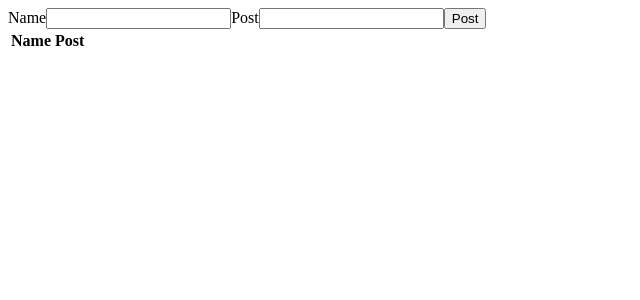
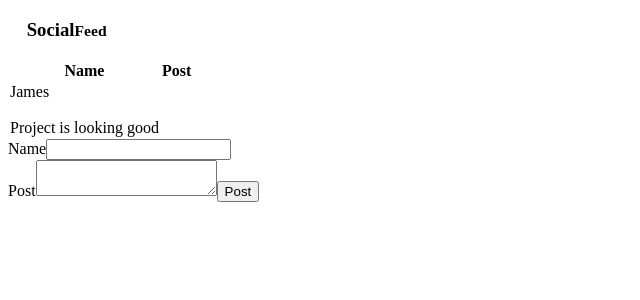
Before and after one commit to OneStarEgo/Social_Feed_Project, a React (Create React App) app: page / in a window 1280 px wide. Shown: the top 300 px of the page, without its empty margins (0-640 px from the left). Built offline with nearby package versions, Linux system fonts and the light colour scheme.

Commit message:
Created DisplayPosts Component + Added Social Feed Title in App.jsx + Deleted AddEntryForm

```diff
--- a/src/App.jsx
+++ b/src/App.jsx
@@ -4,7 +4,11 @@ import CreatePost from './Components/DisplayPosts/CreatePost'
 
 function App() {
 
-  const [posts, setPosts] = useState([])
+  const [posts, setPosts] = useState([
+    {
+      name : 'James',
+      post: 'Project is looking good',        }
+  ])
 
   function addNewPost(post){
     let tempPost = [...posts, post];
@@ -15,14 +19,16 @@ function App() {
   return (
     <div className='container-fluid'>
       <div className='row'>
+        <h3 style={{margin: '1em'}}>Social
+        <small className='text-muted'>Feed</small></h3>
         <div className='col-lg-6'>
           <div className='border-box'>
-            <CreatePost addNewPostProperty={addNewPost}/>
+            <Post posts={posts}/>
           </div>
         </div>
         <div className='col-lg-6'>
           <div className='border-box'>
-            <Post posts={posts}/>
+            <CreatePost addNewPostProperty={addNewPost}/>
           </div>
         </div>
       </div>
--- a/src/Components/AddEntry/AddEntryForm.css
+++ /dev/null
@@ -1,3 +0,0 @@
-.form-grid {
-    display: grid;
-}
--- a/src/Components/DisplayPosts/CreatePost.jsx
+++ b/src/Components/DisplayPosts/CreatePost.jsx
@@ -12,14 +12,15 @@ const CreatePost = (props) => {
            name : name,
            post: post,        };
         console.log(newPost);
-        props.addNewEntryProperty(newPost)
+        props.addNewPostProperty(newPost)
     }
     return (
         <form onSubmit={handlePost}>
             <label>Name</label>
             <input type='name'value = {name} onChange={(event) => setName(event.target.value)} />
+            <br></br>
             <label>Post</label>
-            <input type='post' value = {post} onChange={(event) => setPost(event.target.value) } />
+            <textarea type='post' value = {post} onChange={(event) => setPost(event.target.value) } />
             <button type = 'submit'>Post</button>
 
         </form>
--- a/src/Components/DisplayPosts/Post.jsx
+++ b/src/Components/DisplayPosts/Post.jsx
@@ -11,12 +11,12 @@ const Post = (props) => {
             <tbody>
                 {props.posts.map((entry, index) => {
                     return (
-                        <tr key={index}>
-                            <td>{entry.name}</td>
-                            <li>
-                            <td>{entry.post}</td>
-                            </li>
-                        </tr>
+                        <div key={index}>
+                            <div>{entry.name}</div>
+                            <br></br>
+                            <div>{entry.post}</div>
+
+                        </div>
                     );
                 })}
             </tbody>
```
Also changed, not shown: src/Components/AddEntry/AddEntryForm.jsx (deleted, +0 -34 lines), src/Components/DisplayPosts/DisplayPosts.jsx (added, +13 -0 lines).
